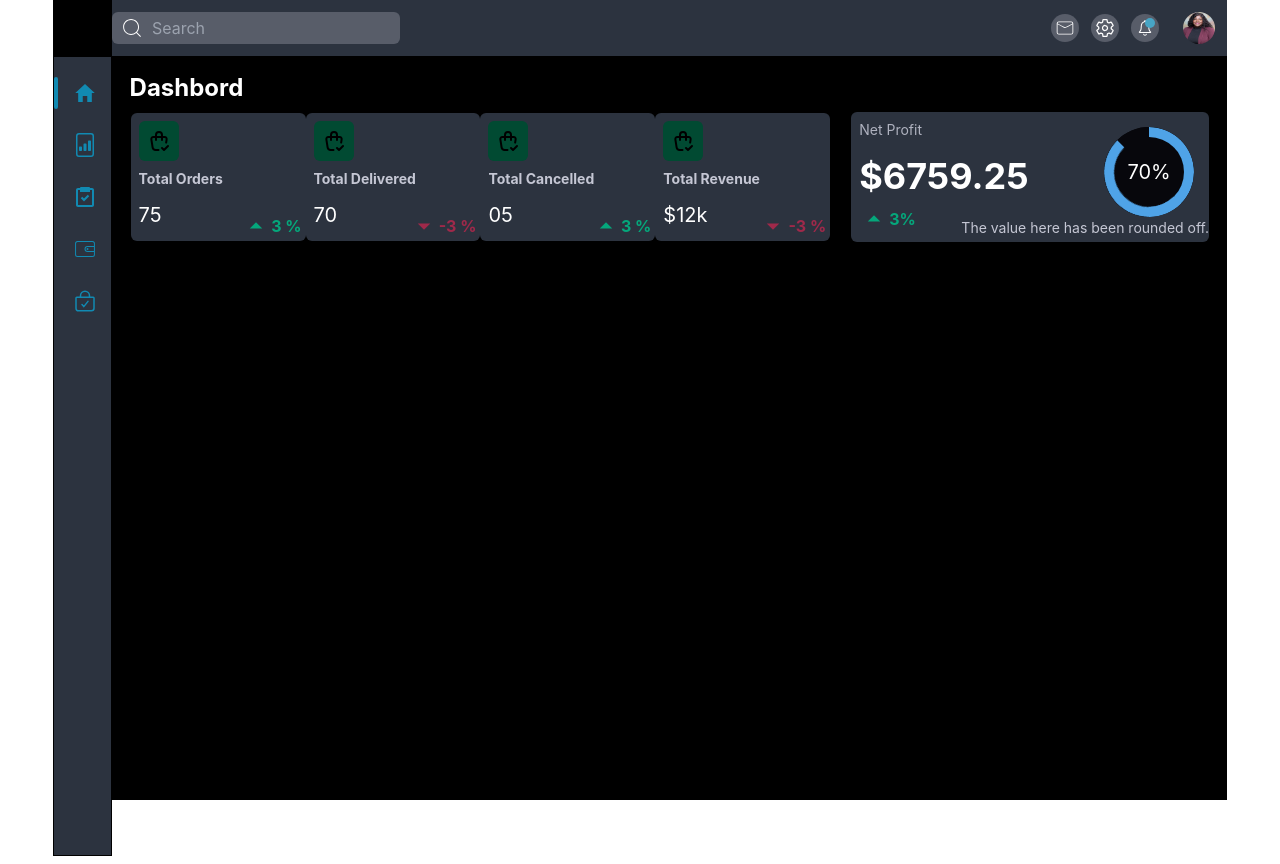
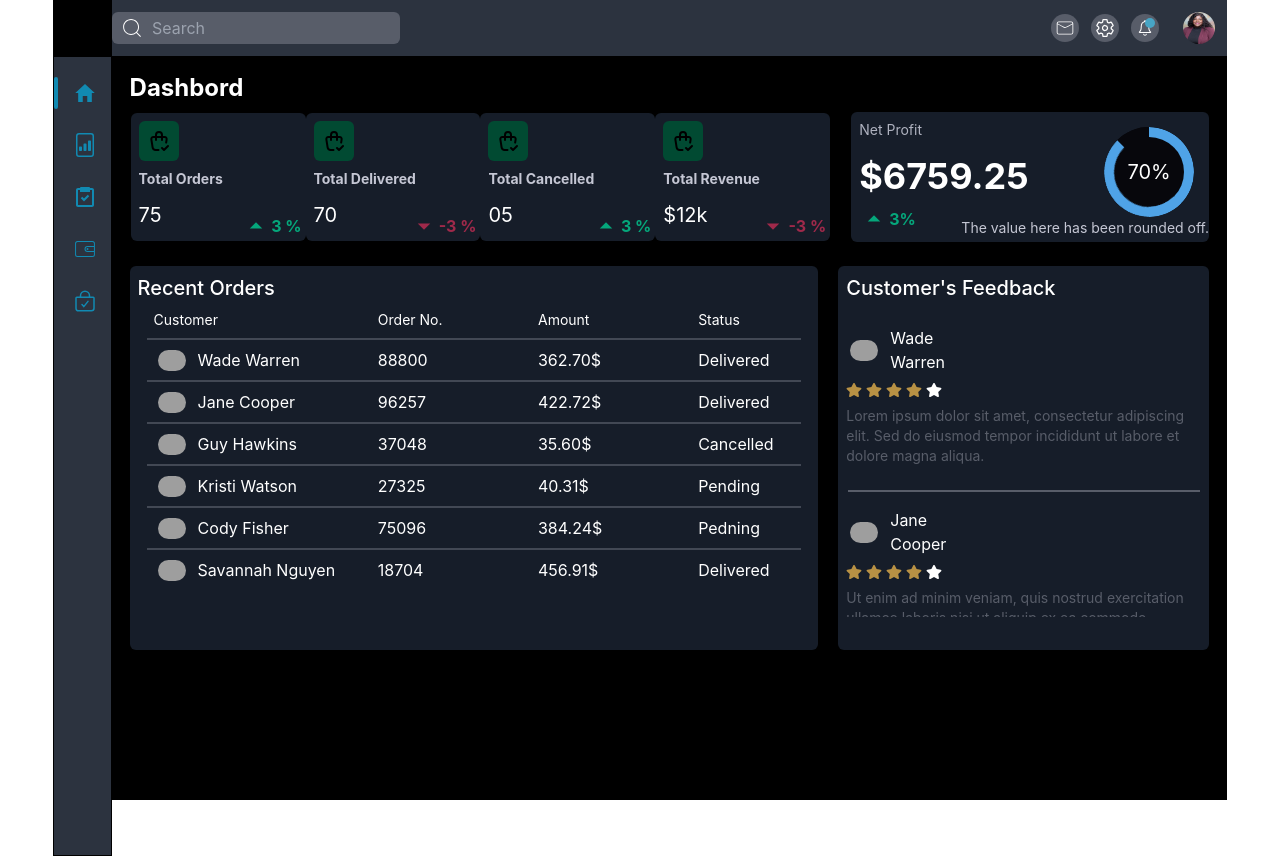
Before and after one commit to devsuthar777/FitPeo-DashBoard, a React (Create React App) app: page / in a window 1280 px wide. Built offline with nearby package versions, Linux system fonts and the light colour scheme; grey boxes are pictures that could not be loaded.

Commit message:
Recent Order and feedback done

```diff
--- a/src/App.css
+++ b/src/App.css
@@ -96,3 +96,12 @@
     transform: rotate(315deg);
   }
 }
+
+::-webkit-scrollbar{
+  width: 3px;
+
+}
+
+::-webkit-scrollbar-thumb{
+  background: white;
+}
--- a/src/components/DashBoardPage.jsx
+++ b/src/components/DashBoardPage.jsx
@@ -1,6 +1,10 @@
 import React from 'react'
 import OrderStatics from './dashBoardComponents/OrderStatics'
 import NetProfit from './dashBoardComponents/NetProfit'
+import ActivityGraph from './dashBoardComponents/ActivityGraph'
+import Tasks from './dashBoardComponents/Tasks'
+import RecentOrders from './dashBoardComponents/RecentOrders'
+import CustomerFeedback from './dashBoardComponents/CustomerFeedback'
 
 const DashBoardPage = () => {
   return (
@@ -10,6 +14,15 @@ const DashBoardPage = () => {
             <OrderStatics></OrderStatics>
             <NetProfit></NetProfit>
         </div>
+        <div className='flex gap-5 w-full'>
+            <ActivityGraph></ActivityGraph>
+            <Tasks></Tasks>
+        </div>
+
+        <div className='flex gap-5 w-full h-96'>
+            <RecentOrders></RecentOrders>
+            <CustomerFeedback></CustomerFeedback>
+        </div>
     </div>
   )
 }
--- /dev/null
+++ b/src/components/dashBoardComponents/ActivityGraph.jsx
@@ -0,0 +1,9 @@
+import React from 'react'
+
+const ActivityGraph = () => {
+  return (
+    <div>ActivityGraph</div>
+  )
+}
+
+export default ActivityGraph
--- /dev/null
+++ b/src/components/dashBoardComponents/CustomerFeedback.jsx
@@ -0,0 +1,32 @@
+import React from 'react'
+import { FaStar } from "react-icons/fa";
+const {RecentOrdersDetails,comments} = require('../../dataDashBoard/recentOrderDetails')
+
+const CustomerFeedback = () => {
+    var array = ["","","","",""]
+  return (
+    <div className='w-[35%] bg-richblack-800 rounded-md h-full'>
+        <h1 className='text-white text-xl font-medium py-2 px-2'>Customer's Feedback</h1>
+        <div className='overflow-hidden max-h-[80%] overflow-y-scroll'>
+            {
+                RecentOrdersDetails.map((data,index)=>
+                <>
+                <div className='px-2 py-4 '>
+                    <p className='w-[35%] flex items-center text-white'><img className="rounded-full w-7 mx-1 " src={`https://randomuser.me/api/portraits/thumb/men/5${index}.jpg`} alt="img"></img><span className='px-2'>{data.name}</span></p>
+                    <div className='flex  mt-2 gap-1'>
+                    {
+                        array.map((data,index)=> <FaStar className={`${index==4 ? 'text-white' : 'text-brown-300'}`}/>)
+                    }
+                    </div>
+                    <p className='text-richblack-500 py-2 text-sm'>{comments[index]}</p>
+                </div>
+                <div className='h-[2px] w-[95%] bg-richblack-500 mx-auto'></div>
+                </>
+                )
+            }
+        </div>
+    </div>
+  )
+}
+
+export default CustomerFeedback
--- a/src/components/dashBoardComponents/NetProfit.jsx
+++ b/src/components/dashBoardComponents/NetProfit.jsx
@@ -4,7 +4,7 @@ import { MdArrowDropUp } from 'react-icons/md'
 const NetProfit = () => {
   return (
     <div
-    className='w-[35%] bg-richblack-700 rounded-md flex flex-col justify-between px-2 relative'
+    className='w-[35%] bg-richblack-800 rounded-md flex flex-col justify-between px-2 relative'
     >
       <p className='text-sm text-richblack-100 py-2'>Net Profit</p>
       <p className='text-4xl text-white font-bold'>$6759.25</p>
--- a/src/components/dashBoardComponents/OrderStatics.jsx
+++ b/src/components/dashBoardComponents/OrderStatics.jsx
@@ -11,7 +11,7 @@ const OrderStatics = () => {
         {
           orderDetails.map((data,index) =>
 
-            <div className='w-48 h-32 bg-richblack-700 rounded-md flex flex-col relative' key={index}>
+            <div className='w-48 h-32 bg-richblack-800 rounded-md flex flex-col relative' key={index}>
                 <div className='py-2 px-2 bg-caribbeangreen-700 max-w-fit rounded-md my-2 ml-2'
                 ><TbShoppingBagCheck className='text-2xl'/></div>
                 <p className='text-sm font-bold text-richblack-50 px-2 mb-3'>{data.label}</p>
--- /dev/null
+++ b/src/components/dashBoardComponents/RecentOrders.jsx
@@ -0,0 +1,37 @@
+import React from 'react'
+const {RecentOrdersDetails} = require('../../dataDashBoard/recentOrderDetails')
+
+const RecentOrders = () => {
+  return (
+    <div className='w-[65%] bg-richblack-800 rounded-md'>
+        <h1 className='text-white text-xl font-medium py-2 px-2'>Recent Orders</h1>
+        <div>
+            <ul className='text-white'>
+                <li className='text-sm flex justify-between px-6'>
+                    <p className='w-[35%]'>Customer</p>
+                    <p className='w-[25%]'>Order No.</p>
+                    <p className='w-[25%]'>Amount</p>
+                    <p className='w-[15%]'>Status</p>
+                </li>
+                {
+                    RecentOrdersDetails.map((data,index)=>
+                    <>
+                       <li className='w-[95%] h-[2px] bg-richblack-600 mx-auto my-2'></li>
+                       <li className='flex justify-between px-6'>
+                          <p className='w-[35%] flex items-center'><img className="rounded-full w-7 mx-1 " src={`https://randomuser.me/api/portraits/thumb/men/5${index}.jpg`} alt="img"></img><span className='px-2'>{data.name}</span></p>
+                          <p className='w-[25%]'>{Math.round((Math.random()*100000))}</p>
+                          <p className='w-[25%]'>{(Math.random()*500).toFixed(2)}$</p>
+                          <p className='w-[15%]'>{data.status}</p>
+                        </li>
+                    </>
+                    )
+                }
+
+
+            </ul>
+        </div>
+    </div>
+  )
+}
+
+export default RecentOrders
--- /dev/null
+++ b/src/components/dashBoardComponents/Tasks.jsx
@@ -0,0 +1,9 @@
+import React from 'react'
+
+const Tasks = () => {
+  return (
+    <div >Tasks</div>
+  )
+}
+
+export default Tasks
--- /dev/null
+++ b/src/dataDashBoard/recentOrderDetails.js
@@ -0,0 +1,37 @@
+
+export const RecentOrdersDetails = [
+    {
+        "name": "Wade Warren",
+        "status": "Delivered"
+    },
+    {
+        "name":"Jane Cooper",
+        "status": "Delivered"
+    },
+    {
+        "name":"Guy Hawkins",
+        "status":"Cancelled"
+    },
+    {
+        "name":"Kristi Watson",
+        "status":"Pending"
+    },
+    {
+        "name":"Cody Fisher",
+        "status":"Pedning"
+    },
+    {
+        "name":"Savannah Nguyen",
+        "status":"Delivered"
+    }
+
+]
+
+export const comments = [
+    "Lorem ipsum dolor sit amet, consectetur adipiscing elit. Sed do eiusmod tempor incididunt ut labore et dolore magna aliqua.",
+    "Ut enim ad minim veniam, quis nostrud exercitation ullamco laboris nisi ut aliquip ex ea commodo consequat.",
+    "Duis aute irure dolor in reprehenderit in voluptate velit esse cillum dolore eu fugiat nulla pariatur.",
+    "Excepteur sint occaecat cupidatat non proident, sunt in culpa qui officia deserunt mollit anim id est laborum.",
+    "Curabitur pretium tincidunt lacus. Nulla gravida orci a odio. Nullam varius, turpis et commodo pharetra, est eros bibendum elit, nec luctus magna felis sollicitudin mauris.",
+    "Curabitur pretium tincidunt lacus. Nulla gravida orci a odio. Nullam varius, turpis et commodo pharetra, est eros bibendum elit, nec luctus magna felis sollicitudin mauris."
+];
```
